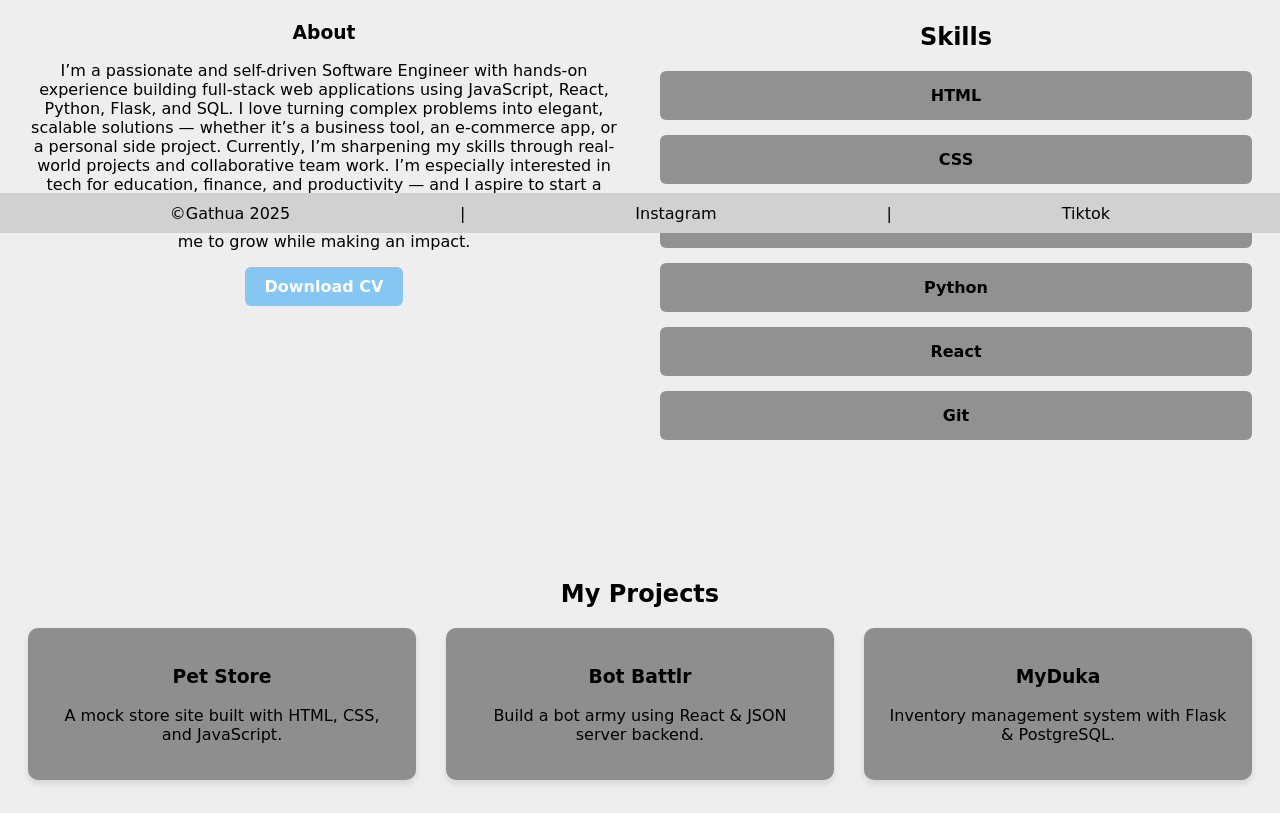
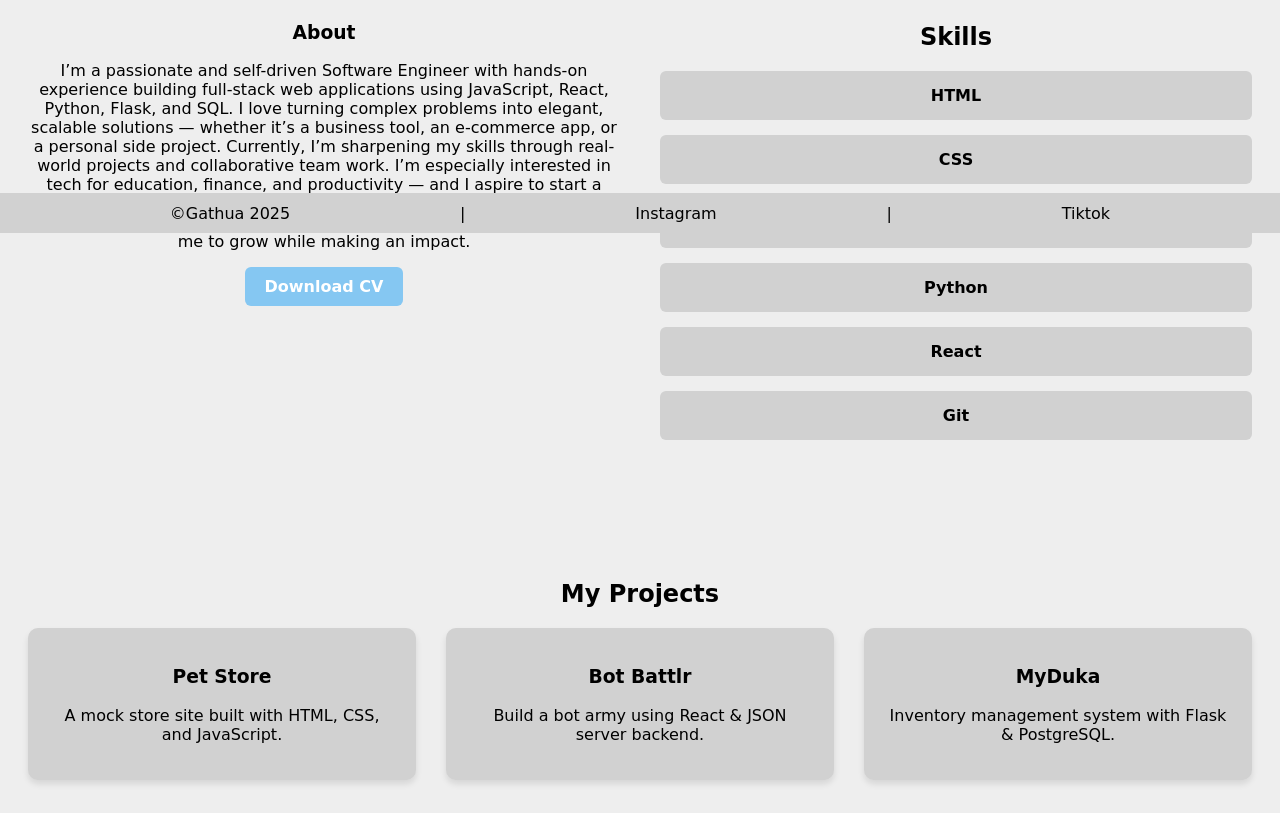
Before and after one commit to itsgathua/developer-portfolio-page, a plain HTML site: page index.html in a window 1280 px wide. Shown: the part 567-1380 px from the top of the page. Drawn offline with Linux system fonts and the light colour scheme; a web font is replaced by a local one.

Commit message:
Changed background color of skills and projects. Also changed hover behaviour for send message button.

```diff
--- a/style.css
+++ b/style.css
@@ -127,7 +127,7 @@ main {
 }
 
 .skill {
-    background-color: #919191;
+    background-color: #D1D1D1;
     padding: 15px;
     text-align: center;
     border-radius: 6px;
@@ -162,7 +162,7 @@ main {
 }
 
 .project-card {
-  background-color: #8e8e8e;
+  background-color: #D1D1D1;
   padding: 20px;
   border-radius: 10px;
   box-shadow: 0 4px 6px rgba(0,0,0,0.1);
@@ -201,6 +201,7 @@ main {
     border-radius: 6px;
     font-size: 1rem;
     cursor: pointer;
+    transition: 0.3s ease;
 }
 
 .contact-form button:hover{
```
